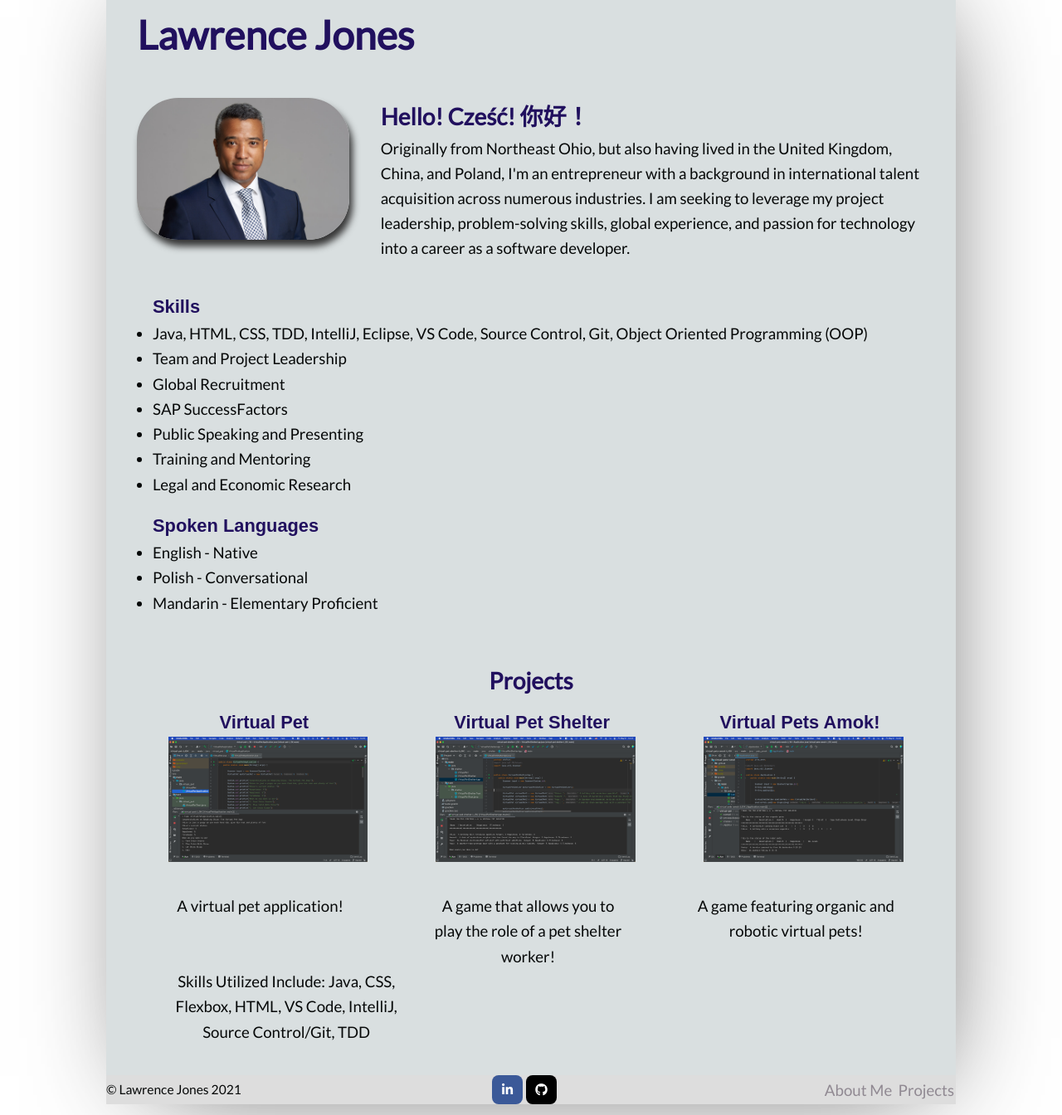
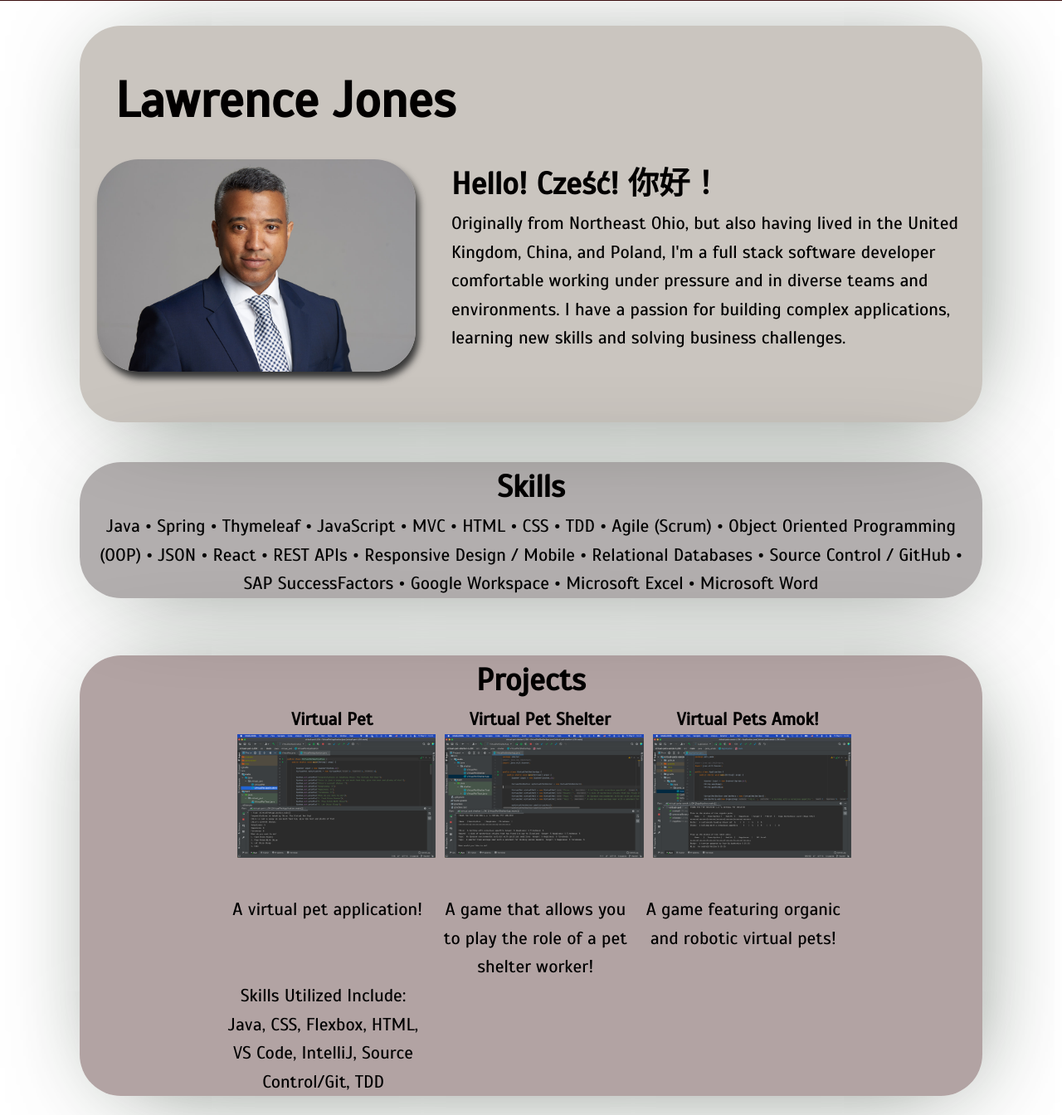
Before and after one commit to LJ3K/LJ3K.github.io, a plain HTML site: page personal-portfolio-site/index.html in a window 1280 px wide. Shown: the part 76-1420 px from the top of the page at 83% size. Drawn offline with Linux system fonts and the light colour scheme; a web font is replaced by a local one.

Commit message:
new edits

```diff
--- a/personal-portfolio-site/index.html
+++ b/personal-portfolio-site/index.html
@@ -12,7 +12,8 @@
   </head>
 
   <body>
-    <div class="container">
+
+    <div class="container1">
       <header class="header">
         <h1 id="header__logo">Lawrence Jones</h1>
         <nav class="header__nav">
@@ -21,11 +22,10 @@
             <li class="header__nav_listItem"><a href="#">SKILLS</a></li>
             <li class="header__nav_listItem"><a href="#">PROJECTS</a></li>
             <li class="header__nav_listItem"><a href="#">CONTACT</a></li>
-
-
           </ul>
         </nav>
       </header>
+
       <section class="profile">
         <figure>
           <img src="assets/Profile.jpg" alt="" class="profile__image" />
@@ -34,43 +34,23 @@
           <h2>Hello! Cześć! 你好！</h2>
           <p>
             Originally from Northeast Ohio, but also having lived in the
-            United Kingdom, China, and Poland, I'm an entrepreneur with a
-            background in international talent acquisition across numerous
-            industries. I am seeking to leverage my project leadership,
-            problem-solving skills, global experience, and passion for
-            technology into a career as a software developer.
+            United Kingdom, China, and Poland, I'm a full stack software developer comfortable working under pressure and in diverse teams and environments. I have a passion for building complex applications, learning new skills and solving business challenges.
           </p>
         </article>
       </section>
-      <section class="skills">
-        <article class="profile__skills">
-      <h3>Skills</h3>
+    </div>
+    <div class="container2">
+        <h2 id="skills__title`">Skills</h2>
         <ul>
-        <li>Java,  HTML, CSS, TDD, IntelliJ, Eclipse, VS Code, Source Control, Git, Object Oriented Programming (OOP) </li>
-        <li>Team and Project Leadership</li>
-        <li>Global Recruitment</li>
-        <li>SAP SuccessFactors</li>
-        <li>Public Speaking and Presenting</li>
-        <li>Training and Mentoring</li>
-        <li>Legal and Economic Research</li>
-
-
-
+          <li> Java • Spring • Thymeleaf • JavaScript • MVC • HTML • CSS • TDD • Agile (Scrum) • Object Oriented Programming (OOP) • JSON • React • REST APIs • Responsive Design / Mobile • Relational Databases • Source Control / GitHub • SAP SuccessFactors • Google Workspace • Microsoft Excel • Microsoft Word</li>
         </ul>
+      </header>
+        </article>
       </section>
-      <section>
-        <section>
-          <section class="language">
-          <article class="profile__language">
-      <h3>Spoken Languages</h3>
-      <ul>
-        <li>English - Native</li>
-        <li>Polish - Conversational</li>
-        <li>Mandarin - Elementary Proficient</li>
-      </ul>
+    </div>
+    <div class="container3">
     </section>
-      <h2 class="projects__title">Projects</h2>
-      <section>
+    <h2 id="projects__logo">Projects</h2>
     <section class="projects">
 
       <article class="projects__column">
@@ -119,7 +99,10 @@
         </figure>
         <p>A game featuring organic and robotic virtual pets!</p>
       </article>
+    </article>
   <p>Skills Utilized Include: Java, CSS, Flexbox, HTML, VS Code, IntelliJ, Source Control/Git, TDD</p>
+    </article>
+  </div>
     </section>
       <footer class="footer">
         <small class="footer__copyright">&copy Lawrence Jones 2021</small>
@@ -128,10 +111,6 @@
           <a href="#" class="fa fa-github"></a>
         </section>
 
-        <nav>
-          <a href="#About">About Me</a>
-          <a href="#Projects">Projects</a>
-        </nav>
       </footer>
     </div>
   </body>
--- a/personal-portfolio-site/style.css
+++ b/personal-portfolio-site/style.css
@@ -1,4 +1,4 @@
-@import url("https://fonts.googleapis.com/css2?family=Lato");
+@import url("https://fonts.googleapis.com/css2?family=Heebo&family=Ramabhadra&family=Scada");
 
 * {
   box-sizing: border-box;
@@ -7,36 +7,94 @@
 }
 
 html {
-  color: #060808;
+  color: #000000;
   font: 18px/1.618 sans-serif;
-  font-family: "Lato", sans-serif;
-  font-size: 14pt;
+  font-family: "Scada", sans-serif;
+  font-size: 16pt;
 }
 
 h1,
 h2,
 h3 {
-  color: rgb(33, 16, 94);
+  color: rgb(2, 0, 0);
+}
+
+
+h1 {
+font-style: bold;
+text-align: center;
+font-family: "scada";
+
+}
+
+
+h2 {
+  font-size: 28pt;
+  font-style: normal;
+  font-family: "scada";
+
 }
 
 h3 {
-  font-family: sans-serif;
+  font-family: "scada";
+  font-size: 16pt;
+  font-style: normal;
 }
+
 a {
-  color: #908992;
+  color: #fffeff;
   padding: 0.2rem 0.1rem;
   text-decoration: none;
+  font-size: 16pt;
 }
 
-.container {
-  background-color: #cfd7d8c7;
+
+.container1 {
+  background-color: #6f60505d;
+  border-radius: 50px;
   margin: 2.25rem auto;
-  max-width: 85rem;
-  width: 80%;
+  max-width: 80rem;
+  margin-top: 5rem;
+  width: 85%;
   box-shadow: 10px 10px 131px -44px rgba(0, 0, 0, 0.75);
-  -webkit-box-shadow: 10px 10px 131px -44px rgba(0, 0, 0, 0.75);
+  -webkit-box-shadow: 10px 10px 131px -44px rgba(11, 28, 11, 0.75);
   -moz-box-shadow: 10px 10px 131px -44px rgba(0, 0, 0, 0.75);
 }
+
+.container2 {
+  background-color: #2e21215d;
+  border-radius: 50px;
+  list-style-type: none;
+  text-align: center;
+  margin: 3.25rem auto;
+  max-width: 80rem;
+  margin-top: 1em;
+  width: 85%;
+  box-shadow: 10px 10px 131px -44px rgba(0, 0, 0, 0.75);
+  -webkit-box-shadow: 10px 10px 131px -44px rgba(11, 28, 11, 0.75);
+  -moz-box-shadow: 10px 10px 131px -44px rgba(0, 0, 0, 0.75);
+}
+
+.container3 {
+  background-color: #2d05055d;
+  border-radius: 50px;
+  list-style-type: none;
+  text-align: center;
+  margin: 3.25rem auto;
+  max-width: 80rem;
+  margin-top: 1rem;
+  width: 85%;
+  box-shadow: 10px 10px 131px -44px rgba(0, 0, 0, 0.75);
+  -webkit-box-shadow: 10px 10px 131px -44px rgba(11, 28, 11, 0.75);
+  -moz-box-shadow: 10px 10px 131px -44px rgba(0, 0, 0, 0.75);
+}
+
+.projects > p {
+  text-align: center;
+  display:;
+  grid-row:span
+}
+
 
 .header {
   display: flex;
@@ -44,12 +102,14 @@ a {
   justify-content: space-between;
 }
 
+
+
 #header__logo {
   margin-left: 2rem;
   font-style: bold;
   margin-top: 2rem;
-  font-size: 36pt;
-
+  font-size: 45pt;
+  text-align: center;
 }
 
 .header__nav_list {
@@ -57,11 +117,10 @@ a {
   top: 0;
   left: 0;
   width: 100%;
-
   display: flex;
   flex-flow: row;
   justify-content: center;
-  background: #333;
+  background: rgb(58, 14, 14);
 }
 
 .header__nav_listItem {
@@ -79,7 +138,7 @@ a {
 .profile {
   display: flex;
   justify-content: space-between;
-  margin: 2rem;
+  margin: 1rem;
 }
 
 .profile__heading {
@@ -90,26 +149,43 @@ a {
 
 .profile__image {
   border-radius: 50px;
-  width: 20vw;
+  width: 30vw;
   height: auto;
   box-shadow: 4px 8px 9px rgb(54, 54, 54);
-}
-
-.profile__skills {
-  display: flex;
-  flex-direction: column;
-  margin-left: 3rem;
-}
-
-.profile__language {
-  margin-top: 0.916rem;
-  margin-left: 3rem;
-  margin-bottom: 3rem;
+  margin-bottom: 50px;
+  margin-top: 0;
 }
 
 .projects__title {
   text-align: center;
   margin: 10px;
+  font-size: 45pt;
+
+}
+
+.container2 ul {
+  padding-left: em;
+  list-style-type: none;
+  justify-content: center;
+  margin: 1em;
+  margin-top: 0.2px;
+
+}
+
+.projects__column > p {
+  justify-content: center;
+  text-align: center;
+}
+
+.projects {
+  justify-content: center;
+}
+
+.projects__title {
+  text-align: center;
+  margin: 10px;
+  font-size: 45pt;
+
 }
 
 .projects {
@@ -117,7 +193,10 @@ a {
   grid-template-columns: 1fr 1fr 1fr;
   text-align: center;
   grid-gap: 0.5px;
-  margin-left: 3rem;
+  margin-left: auto;
+  margin-right: auto;
+  width: 33%;
+  justify-content: center;
 }
 
 .projects__column_figure {
@@ -156,7 +235,7 @@ a {
   max-width: 100%;
 }
 
-.footer {
+.projects__ .footer {
   background-color: #ddd;
   display: flex;
   align-items: center;
```
Also changed, not shown: 2 other files. Lines whose indentation alone changed are shown as unchanged.
